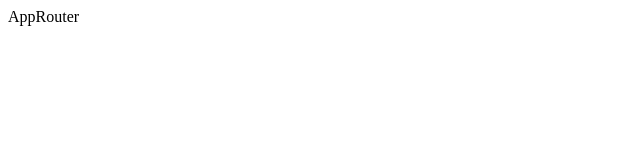
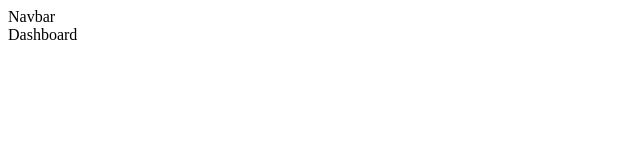
Before and after one commit to yasinyagmur/blog-app-firebase, a React (Create React App) app: page / in a window 1280 px wide. Shown: the top 160 px of the page, without its empty margins (0-640 px from the left). Built offline with nearby package versions, Linux system fonts and the light colour scheme.

Commit message:
route import and route tree created

```diff
--- a/package.json
+++ b/package.json
@@ -13,6 +13,7 @@
     "@testing-library/user-event": "^13.2.1",
     "react": "^18.2.0",
     "react-dom": "^18.2.0",
+    "react-router-dom": "^6.3.0",
     "react-scripts": "5.0.1",
     "styled-components": "^5.3.5",
     "web-vitals": "^2.1.0"
--- a/src/app-router/AppRouter.jsx
+++ b/src/app-router/AppRouter.jsx
@@ -1,7 +1,27 @@
 import React from "react";
+import { BrowserRouter, Route, Routes } from "react-router-dom";
+import Navbar from "../components/Navbar";
+import Dashboard from "../pages/Dashboard";
+import Login from "../pages/Login";
+import Register from "../pages/Register";
+import Details from "../pages/Details";
+import NewBlog from "../pages/NewBlog";
 
 const AppRouter = () => {
-  return <>AppRouter</>;
+  return (
+    <div>
+      <BrowserRouter>
+        <Navbar />
+        <Routes>
+          <Route path="/" element={<Dashboard />} />
+          <Route path="/login" element={<Login />} />
+          <Route path="/register" element={<Register />} />
+          <Route path="/details:id" element={<Details />} />
+          <Route path="/newblog" element={<NewBlog />} />
+        </Routes>
+      </BrowserRouter>
+    </div>
+  );
 };
 
 export default AppRouter;
```
Also changed, not shown: 1 other file (tests, documents, lock files or other folders).
